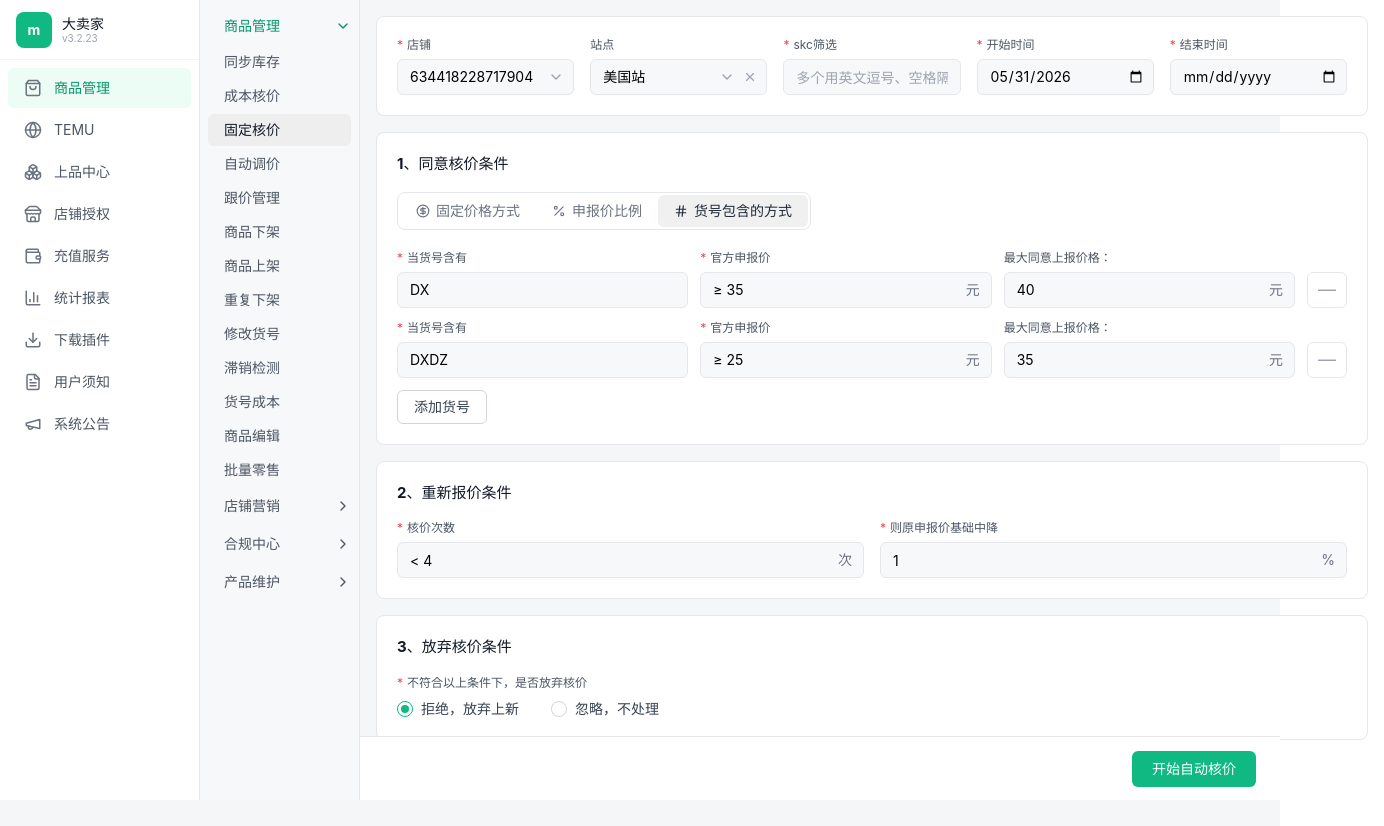
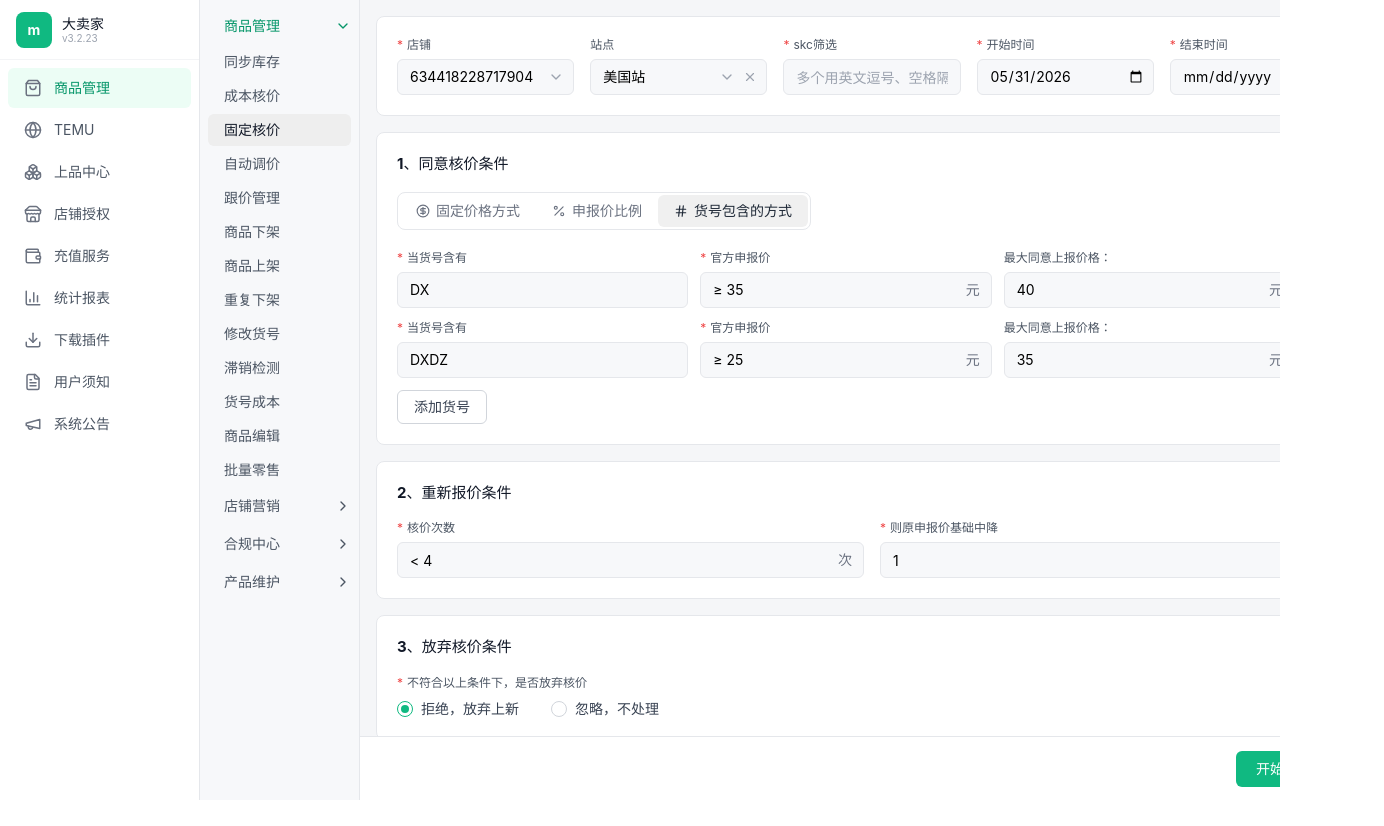
Before and after one commit to shang1869839/TEMUchajian, a React (Vite) app: page / in a window 1280 px wide. Shown: the top 826 px of the page, 1384 px wide, since content can reach past the window. After the commit the page ends 800 px from the top, so only its background shows below. Built offline with nearby package versions, Linux system fonts and the light colour scheme.

Commit message:
feat: 固定核价配置页界面说明文档
Co-authored-by: traeagent <traeagent@users.noreply.github.com>

```diff
--- a/src/pages/Home.tsx
+++ b/src/pages/Home.tsx
@@ -107,11 +107,11 @@ export default function Home() {
   };
 
   return (
-    <div className="flex min-h-screen bg-[#f5f6f8]">
+    <div className="flex h-screen overflow-hidden bg-[#f5f6f8]">
       <MainSidebar />
       <SubSidebar />
 
-      <main className="flex-1 min-w-[1024px] flex flex-col">
+      <main className="flex-1 min-w-[1024px] flex flex-col h-screen overflow-hidden">
         <div className="flex-1 p-4 pb-24 overflow-auto">
           <div className="space-y-4">
             <FilterBar value={filters} onChange={setFilters} />
@@ -121,7 +121,7 @@ export default function Home() {
           </div>
         </div>
 
-        <div className="fixed bottom-0 left-[360px] right-0 h-16 bg-white border-t border-gray-200 px-6 flex items-center justify-end z-10">
+        <div className="h-16 bg-white border-t border-gray-200 px-6 flex items-center justify-end z-10 shrink-0">
           <button
             type="button"
             onClick={handleSave}
```
